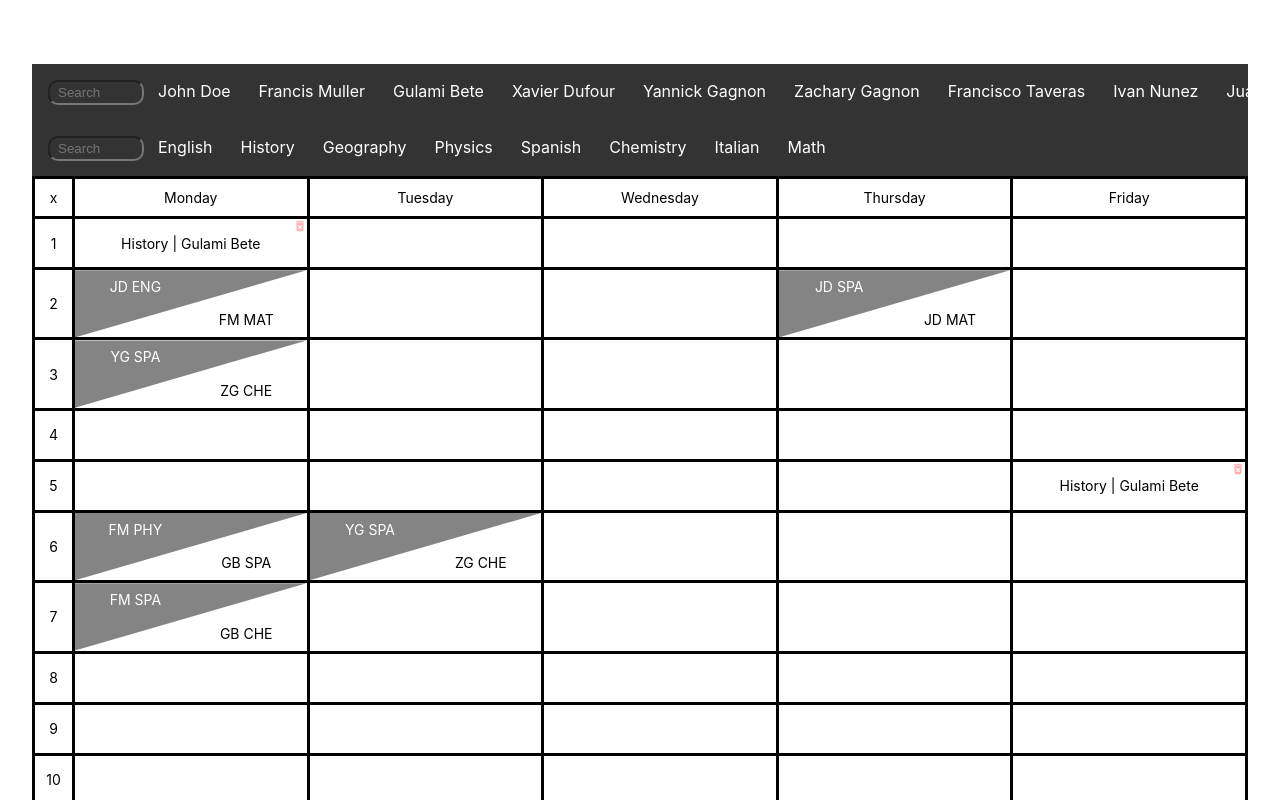
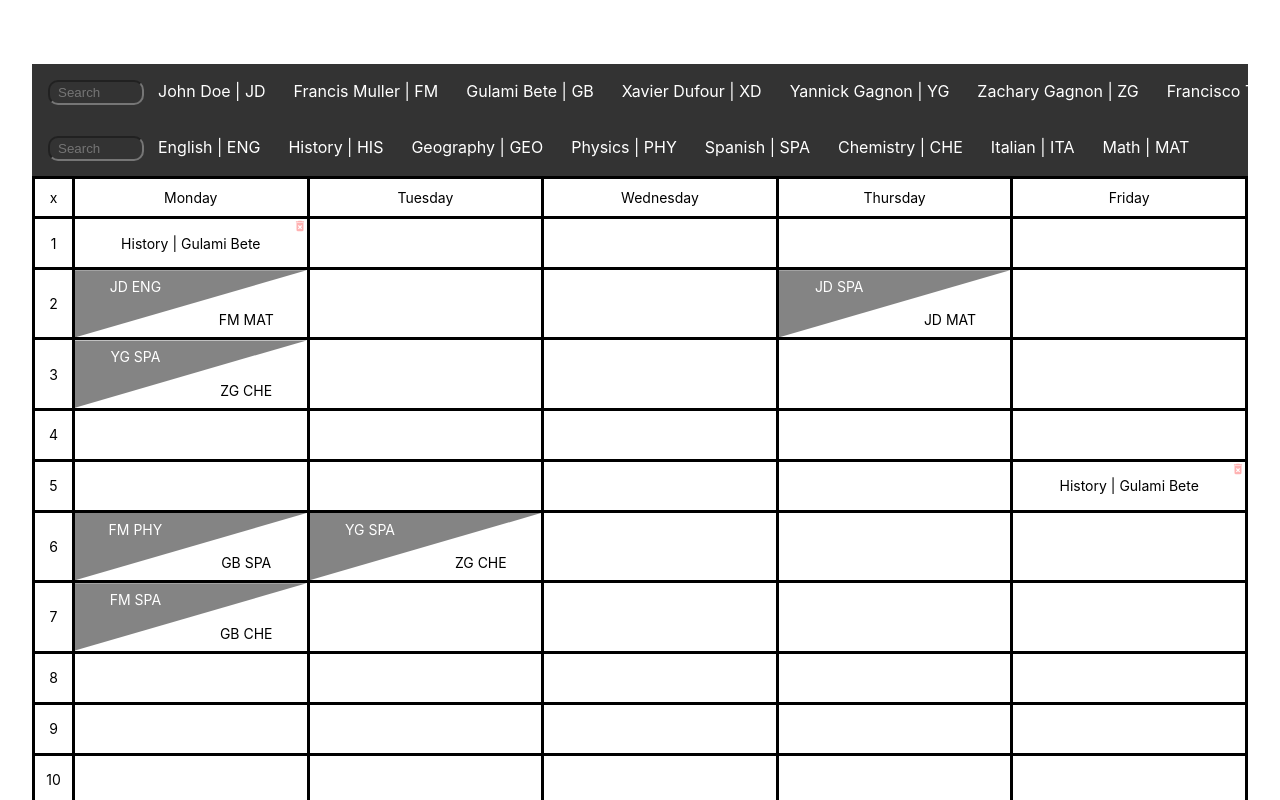
Before and after one commit to Chickenbiscuitoo/timetable-manager, a Next.js app: page / in a window 1280 px wide. Shown: the top 800 px of the page. Built offline with nearby package versions, Linux system fonts and the light colour scheme.

Commit message:
fixed drop and bugs

```diff
--- a/components/Cell.tsx
+++ b/components/Cell.tsx
@@ -21,25 +21,18 @@ const Cell: NextPage<Props> = ({ subject, position, teacher }) => {
 	const handleDrop = () => {
 		if (itemType === 'TeacherMenuItem') {
 			if (!teacher) {
-				updateLesson(9, position, subject, itemProps.content)
+				updateLesson(9, position, subject, [itemProps])
 			} else if (!!teacher) {
-				updateLesson(9, position, subject, [
-					...teacher,
-					itemProps.content,
-				])
+				updateLesson(9, position, subject, [...teacher, itemProps])
 			}
 		} else if (itemType === 'SubjectMenuItem') {
 			if (!subject && !teacher) {
-				addLesson(9, position, itemProps.content)
+				addLesson(9, position, [itemProps])
 			} else if (!!subject && !teacher) {
-				updateLesson(9, position, [...subject, itemProps.content])
+				console.log([...subject, itemProps])
+				updateLesson(9, position, [...subject, itemProps])
 			} else if (!!subject && !!teacher) {
-				updateLesson(
-					9,
-					position,
-					[...subject, itemProps.content],
-					teacher
-				)
+				updateLesson(9, position, [...subject, itemProps], teacher)
 			}
 		}
 	}
@@ -175,7 +168,6 @@ const Cell: NextPage<Props> = ({ subject, position, teacher }) => {
 				if (subject.length > 1) {
 					return (
 						<>
-							return (
 							<td
 								ref={drop}
 								className={`${
@@ -191,7 +183,6 @@ const Cell: NextPage<Props> = ({ subject, position, teacher }) => {
 									position="cell_down"
 								/>
 							</td>
-							)
 						</>
 					)
 				} else if (subject.length < 2) {
@@ -224,7 +215,7 @@ const Cell: NextPage<Props> = ({ subject, position, teacher }) => {
 			} else if (subject) {
 				return (
 					<td ref={drop} className={getClassName()}>
-						${subject[0].name}
+						{subject[0].name}
 						<span
 							onClick={handleRemove}
 							className={styles.btn_remove}
--- a/components/MenuItem.tsx
+++ b/components/MenuItem.tsx
@@ -4,21 +4,28 @@ import { useDrag } from 'react-dnd'
 
 interface Props {
 	name: string
+	shortname: string
+	commitee_id: number
 	id: number
 	isTeacher: boolean
 }
 
-const MenuItem: NextPage<Props> = ({ name, id, isTeacher }) => {
-	const [collected, drag] = useDrag(() => ({
+const MenuItem: NextPage<Props> = ({
+	name,
+	shortname,
+	commitee_id,
+	id,
+	isTeacher,
+}) => {
+	const [{ isDragging }, drag] = useDrag(() => ({
 		type: isTeacher ? 'TeacherMenuItem' : 'SubjectMenuItem',
-		item: { id, name },
+		item: { id, name, shortname, commitee_id },
 		collect: (monitor) => ({
 			isDragging: monitor.isDragging(),
-			name: name,
 		}),
 	}))
 
-	return <a ref={drag}>{name}</a>
+	return <a ref={drag}>{`${name} | ${shortname}`}</a>
 }
 
 export default MenuItem
--- a/components/ScrollMenu.tsx
+++ b/components/ScrollMenu.tsx
@@ -34,6 +34,8 @@ const ScrollMenu: NextPage<Props> = ({ data, isTeacher }) => {
 						key={i.id}
 						id={i.id}
 						name={i.name}
+						shortname={i.shortname}
+						commitee_id={i.commitee_id}
 						isTeacher={isTeacher}
 					/>
 				))}
--- a/store.ts
+++ b/store.ts
@@ -448,11 +448,6 @@ const useTimetableStore = create<TimetableState>((set) => ({
 		{ id: 8, name: 'Italian', shortname: 'ITA', commitee_id: 2 },
 		{ id: 1, name: 'Math', shortname: 'MAT', commitee_id: 1 },
 	],
-	// {
-	// 	name: 'Biologia',
-	// 	shortName: 'BIO',
-	// 	id: 15,
-	// },
 
 	addLesson: (class_id, position, subject, teacher) =>
 		set((state) => ({
```
